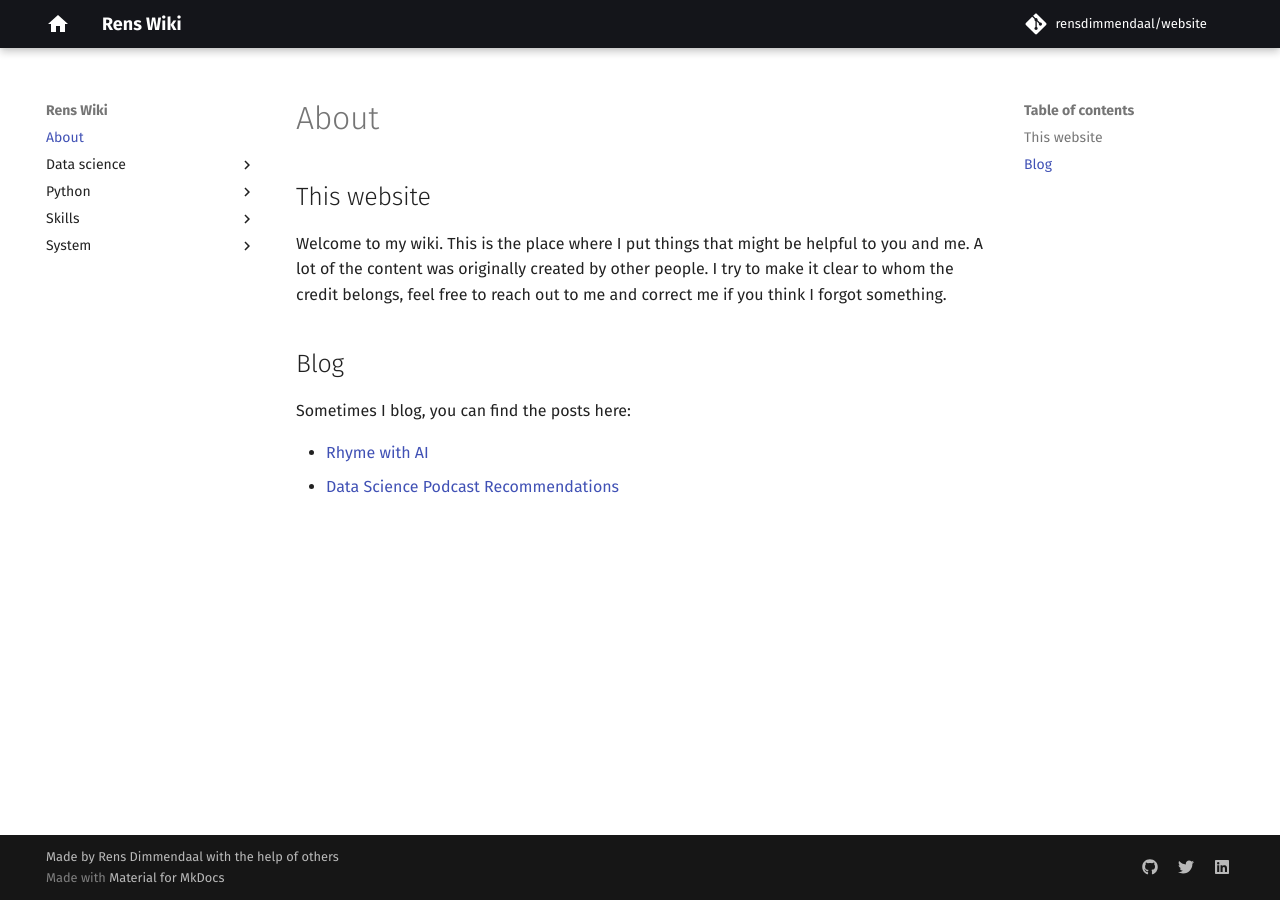
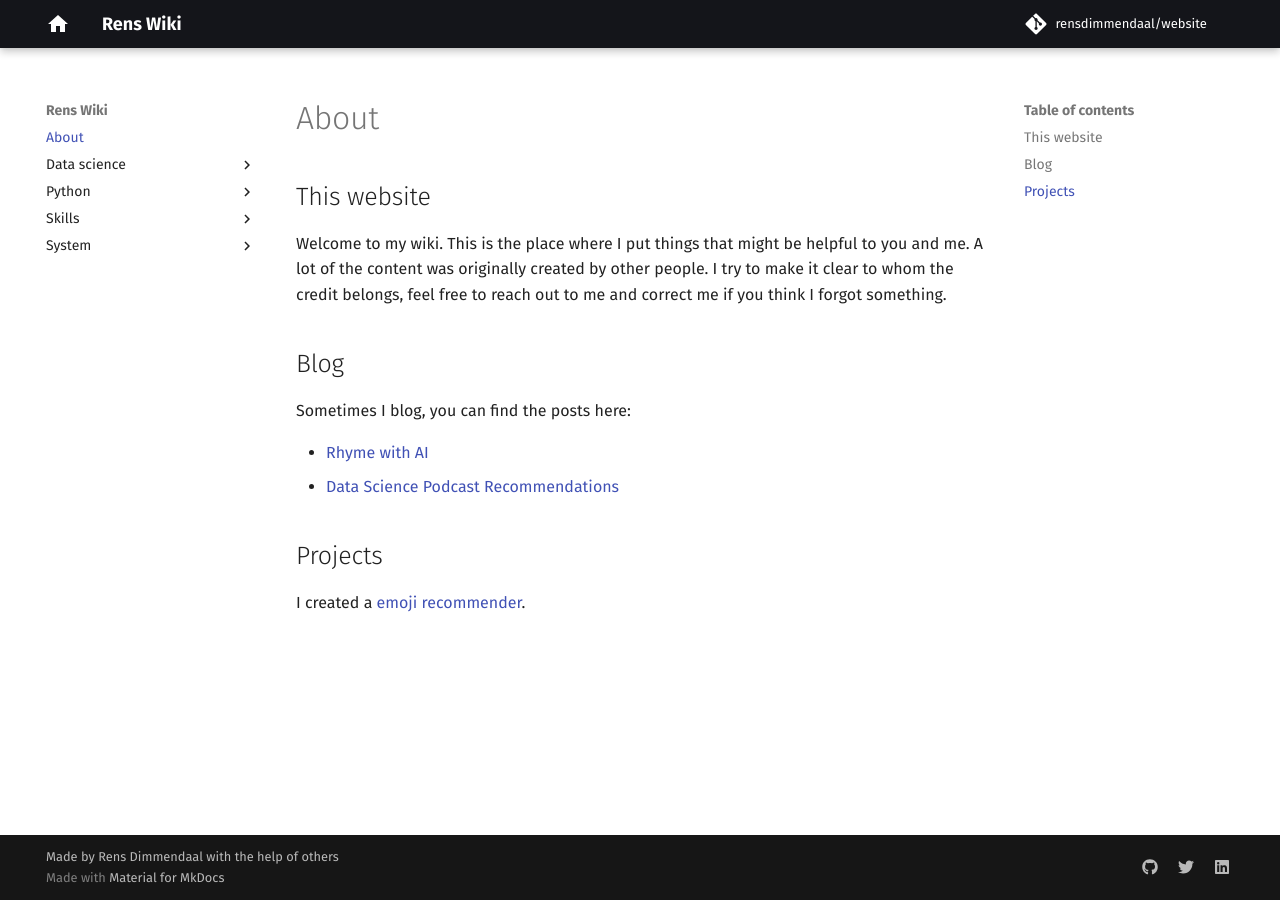
Before and after one commit to RensDimmendaal/website, an MkDocs documentation site: the page built from docs/index.md, in a window 1280 px wide. Built offline with MkDocs 1.6.1 and Material for MkDocs 9.7.7, drawn with Linux system fonts in a browser that asks for light colours; comment, search, counter and statistics services are not loaded.

Commit message:
add emoji recommender

```diff
--- a/docs/index.md
+++ b/docs/index.md
@@ -10,3 +10,7 @@ Sometimes I blog, you can find the posts here:
 
 * [Rhyme with AI](https://blog.godatadriven.com/rhyme-with-ai)
 * [Data Science Podcast Recommendations](https://blog.godatadriven.com/data-science-podcast-recommendations)
+
+## Projects
+
+I created a [emoji recommender](http://rensdimmendaal.com/emoji).
```
